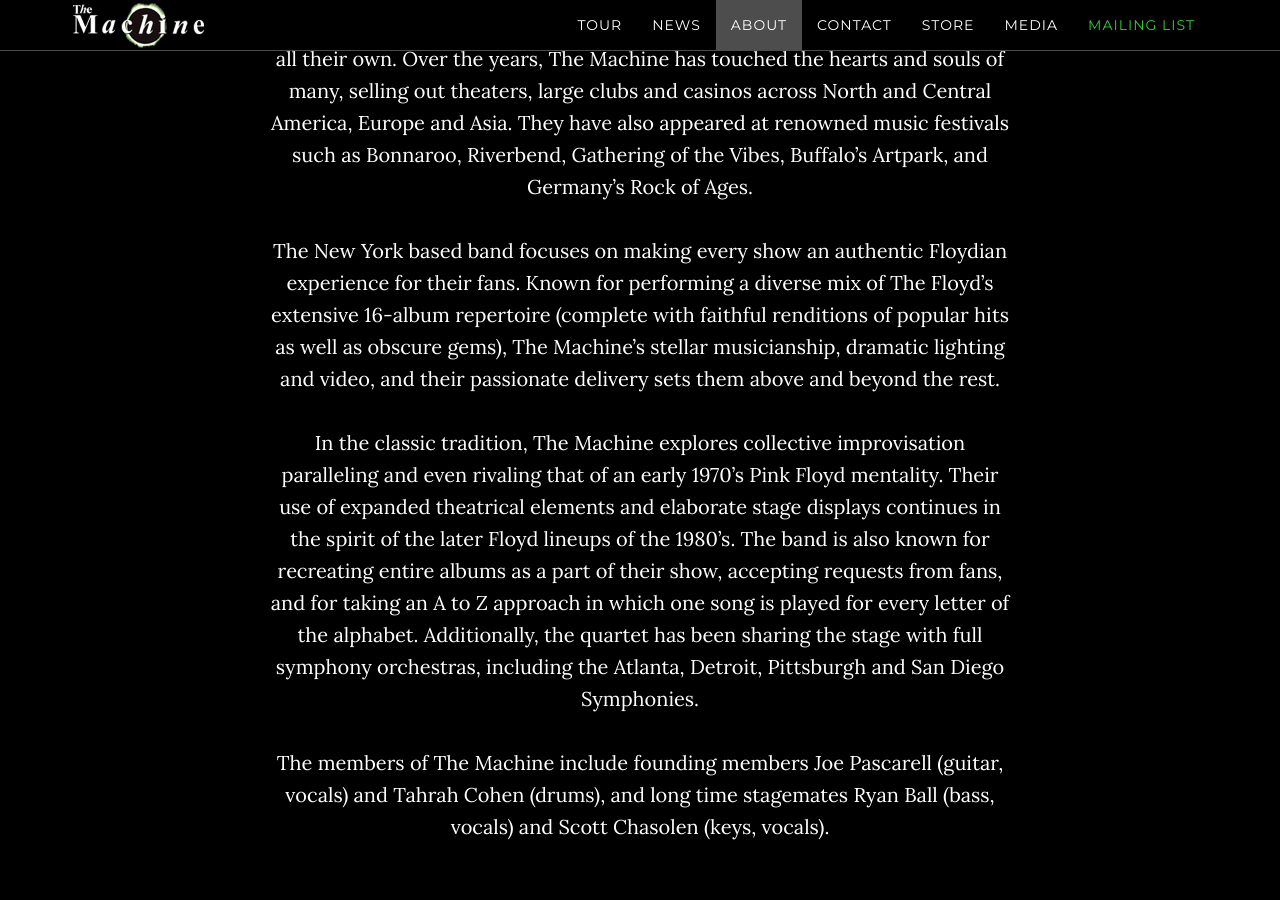
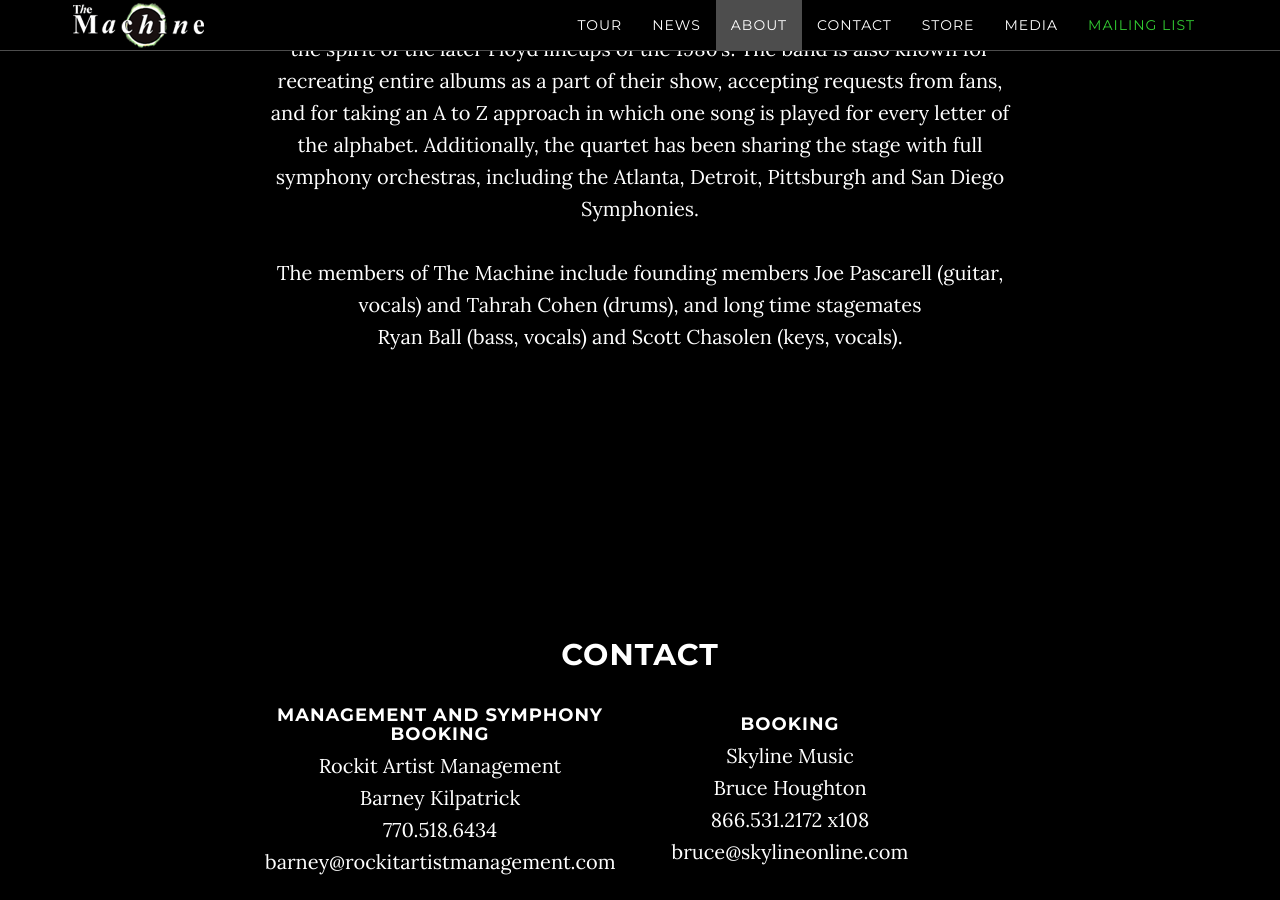
Before and after one commit to machineweb/machineweb.github.io, a Jekyll site: the page built from index.html, in a window 1280 px wide and 900 px high, scrolled down 2706 px. Built offline with Jekyll 4.4.1, drawn with Linux system fonts in a browser that asks for light colours; comment, search, counter and statistics services are not loaded.

Commit message:
changed tour to facebook

```diff
--- a/_includes/tour.html
+++ b/_includes/tour.html
@@ -1,11 +1,34 @@
 <!-- Tour Section -->
+
+<div id="fb-root"></div>
+<script>
+(function(d, s, id) {
+  var js, fjs = d.getElementsByTagName(s)[0];
+  if (d.getElementById(id)) return;
+  js = d.createElement(s); js.id = id;
+  js.src = "//connect.facebook.net/en_US/sdk.js#xfbml=1&version=v2.8";
+  fjs.parentNode.insertBefore(js, fjs);
+}(document, 'script', 'facebook-jssdk'));</script>
+
 <section id="{{ page.title }}" class="container content-section text-center">
     <div class="row">
         <div class="col-lg-8 col-lg-offset-2">
 
             {{ page.content | markdownify }}
 
-            <iframe class="widget_iframe" src="https://www.reverbnation.com/widget_code/html_widget/artist_71608?widget_id=52&amp;posted_by=artist_71608&pwc[design]=customized&pwc[background_color]=%23000000&pwc[layout]=detailed&pwc[show_map]=0&pwc[size]=fit" width="100%" height="550" frameborder="0" scrolling="no"></iframe>
+            <div class="fb-page"
+                data-href="https://www.facebook.com/themachinelive"
+                data-tabs="events"
+                data-small-header="true"
+                data-adapt-container-width="true"
+                data-hide-cover="false"
+                data-show-facepile="true"
+                data-width="500"
+                data-height="900">
+                <blockquote cite="https://www.facebook.com/themachinelive" class="fb-xfbml-parse-ignore">
+                    <a href="https://www.facebook.com/themachinelive">The Machine</a>
+                </blockquote>
+            </div>
 
             <!-- <div class="tour" >
                 <table class="table">
--- a/about.html
+++ b/about.html
@@ -12,4 +12,4 @@
 <br /><br />
 In the classic tradition, The Machine explores collective improvisation paralleling and even rivaling that of an early 1970’s Pink Floyd mentality. Their use of expanded theatrical elements and elaborate stage displays continues in the spirit of the later Floyd lineups of the 1980’s. The band is also known for recreating entire albums as a part of their show, accepting requests from fans, and for taking an A to Z approach in which one song is played for every letter of the alphabet. Additionally, the quartet has been sharing the stage with full symphony orchestras, including the Atlanta, Detroit, Pittsburgh and San Diego Symphonies.
 <br /><br />
-The members of The Machine include founding members Joe Pascarell (guitar, vocals) and Tahrah Cohen (drums), and long time stagemates Ryan Ball (bass, vocals) and Scott Chasolen (keys, vocals).
+The members of The Machine include founding members Joe Pascarell (guitar, vocals) and Tahrah Cohen (drums), and long time stagemates<br />Ryan Ball (bass, vocals) and Scott Chasolen (keys, vocals).
```
